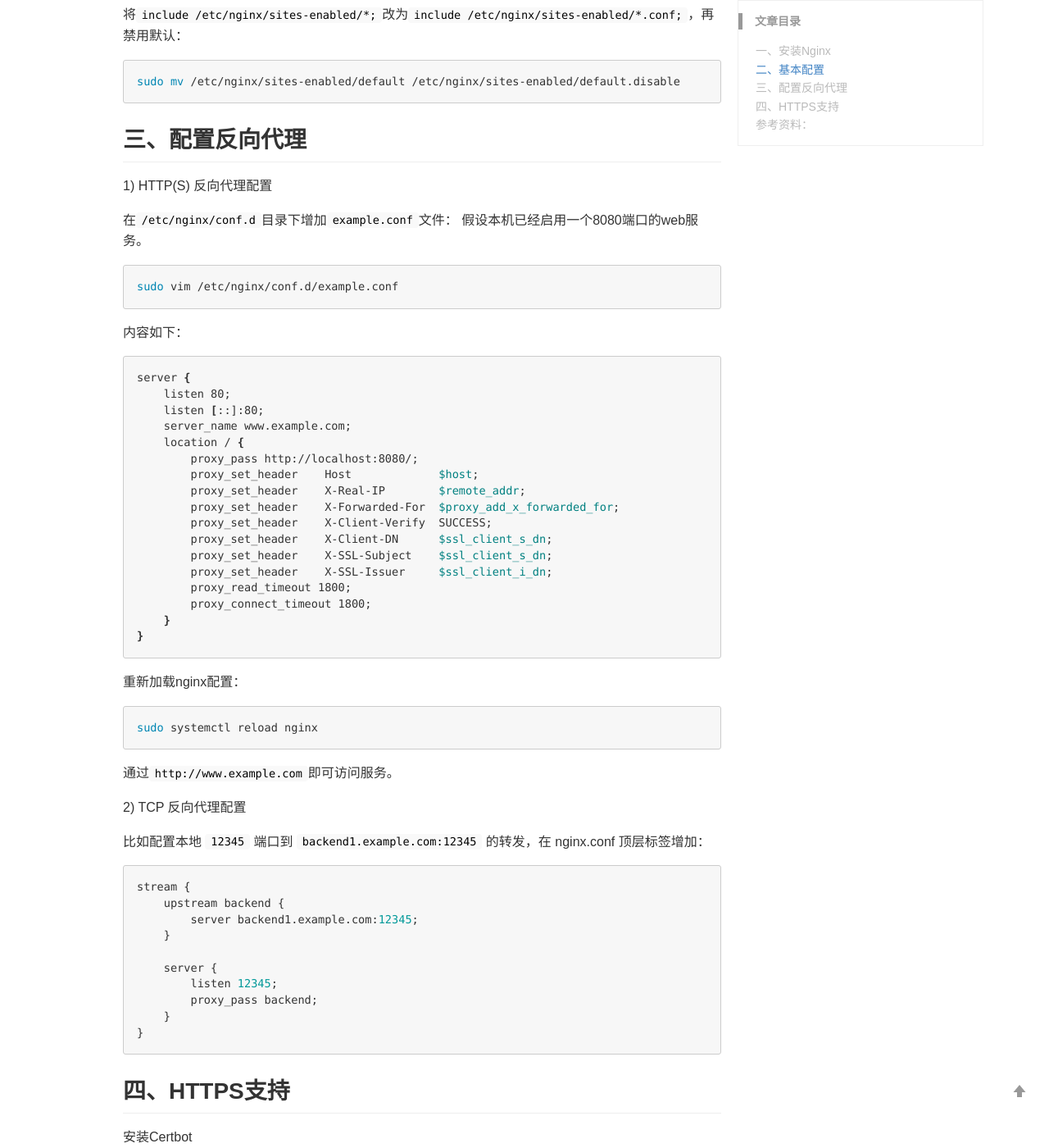
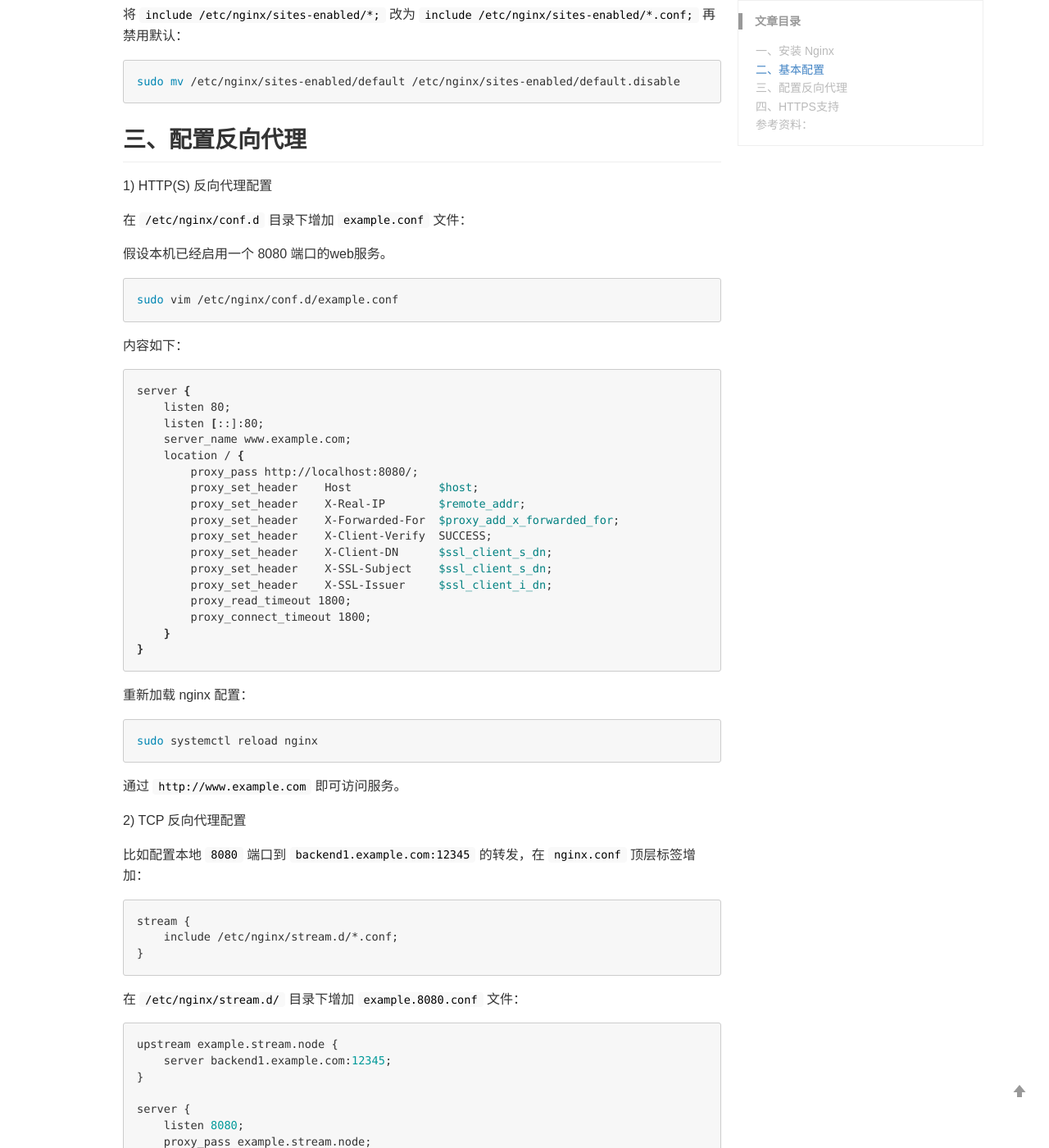
Before and after one commit to edtenz/edtenz.github.io, a Jekyll site: the page built from _posts/2019-01-23-config-nginx.markdown, in a window 1280 px wide and 1400 px high, scrolled down 1459 px. Shown: the whole window at 82% size. Built offline with Jekyll 4.4.1, drawn with Linux system fonts in a browser that asks for light colours; comment, search, counter and statistics services are not loaded; some of the changed text lies outside the part shown.

Commit message:
nginx stream opt

````diff
--- a/_posts/2019-01-23-config-nginx.markdown
+++ b/_posts/2019-01-23-config-nginx.markdown
@@ -4,12 +4,14 @@ title:  "为nginx配置HTTPS访问"
 description: "为nginx配置HTTPS访问"
 categories: nginx
 ---
+
 Nginx 是一个高效的 HTTP 服务器，一般可用于做网站的反向代理和负载均衡。本文简单介绍了 Nginx 的基本配置和 SSL 安全通信的配置及使用。
 
 
-## 一、安装Nginx
+## 一、安装 Nginx
 
 在ubuntu系统下使用apt安装：
+
 ```sh
 sudo apt-get update
 sudo apt-get install nginx
@@ -17,7 +19,7 @@ sudo apt-get install nginx
 
 ## 二、基本配置
 
-1. 使用systemd来进行管理nginx的开机自启动和启停。
+1. 使用 systemd 来进行管理 nginx 的开机自启动和启停。
 
 查看`/lib/systemd/system/nginx.service`是否存在，不存在则添加该文件
 
@@ -64,7 +66,7 @@ sudo systemctl reload nginx	#重新加载
 sudo vim /etc/nginx/nginx.conf
 ```
 
-将`include /etc/nginx/sites-enabled/*;`改为`include /etc/nginx/sites-enabled/*.conf;`，再禁用默认：
+将 `include /etc/nginx/sites-enabled/*;` 改为 `include /etc/nginx/sites-enabled/*.conf;`  再禁用默认：
 
 ```sh
 sudo mv /etc/nginx/sites-enabled/default /etc/nginx/sites-enabled/default.disable
@@ -75,8 +77,9 @@ sudo mv /etc/nginx/sites-enabled/default /etc/nginx/sites-enabled/default.disabl
 
 1) HTTP(S) 反向代理配置
 
-在`/etc/nginx/conf.d`目录下增加`example.conf`文件：
-假设本机已经启用一个8080端口的web服务。
+在 `/etc/nginx/conf.d` 目录下增加 `example.conf` 文件：
+
+假设本机已经启用一个 8080 端口的web服务。
 
 ```sh
 sudo vim /etc/nginx/conf.d/example.conf
@@ -104,33 +107,42 @@ server {
 }
 ```
 
-重新加载nginx配置：
+重新加载 nginx 配置：
 
 ```sh
 sudo systemctl reload nginx
 ```
 
-通过`http://www.example.com`即可访问服务。
+通过 `http://www.example.com` 即可访问服务。
 
 2) TCP 反向代理配置
 
-比如配置本地 `12345` 端口到 `backend1.example.com:12345` 的转发，在 nginx.conf 顶层标签增加：
+比如配置本地 `8080` 端口到 `backend1.example.com:12345` 的转发，在 `nginx.conf` 顶层标签增加：
 
-```js
+```conf
 stream {
-    upstream backend {
-        server backend1.example.com:12345;
-    }
-
-    server {
-        listen 12345;
-        proxy_pass backend;
-    }
+    include /etc/nginx/stream.d/*.conf;
 }
 ```
 
+在 `/etc/nginx/stream.d/` 目录下增加 `example.8080.conf` 文件：
+
+```conf
+upstream example.stream.node {
+    server backend1.example.com:12345;
+}
+
+server {
+    listen 8080;
+    proxy_pass example.stream.node;
+}
+```
+
+
 ## 四、HTTPS支持
+
 安装Certbot
+
 ```sh
 sudo apt-get update
 sudo apt-get install software-properties-common
@@ -141,6 +153,7 @@ sudo certbot --nginx
 ```
 
 配置防火墙：
+
 ```sh
 sudo apt install ufw
 sudo systemctl start ufw && sudo systemctl enable ufw
@@ -166,4 +181,5 @@ sudo systemctl reload nginx	#nginx配置重新加载
 ---
 
 ## 参考资料：
+
 1. [Use NGINX as a Reverse Proxy](https://www.linode.com/docs/web-servers/nginx/use-nginx-reverse-proxy/)
````
Also changed, not shown: other parts of _posts/2019-01-23-config-nginx.markdown (+5 -3 lines).
